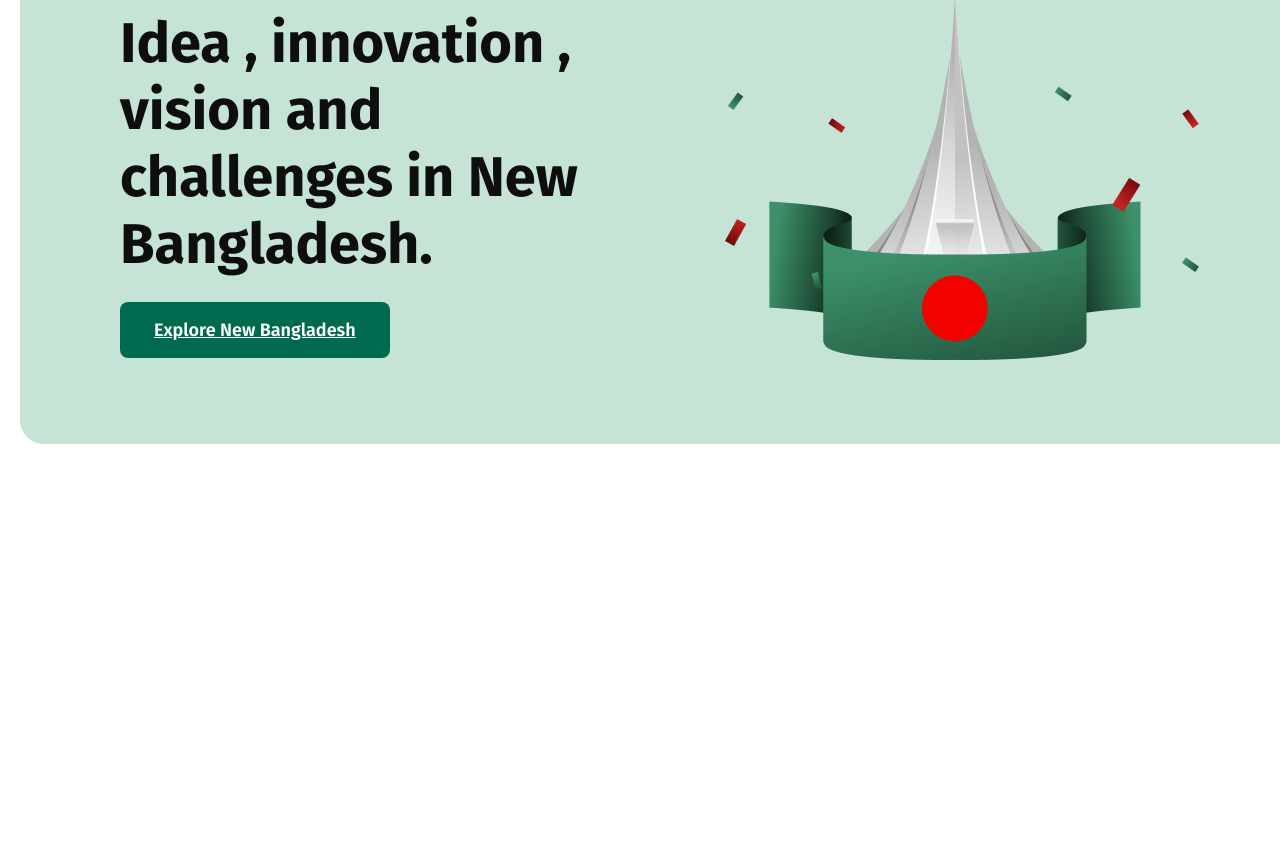
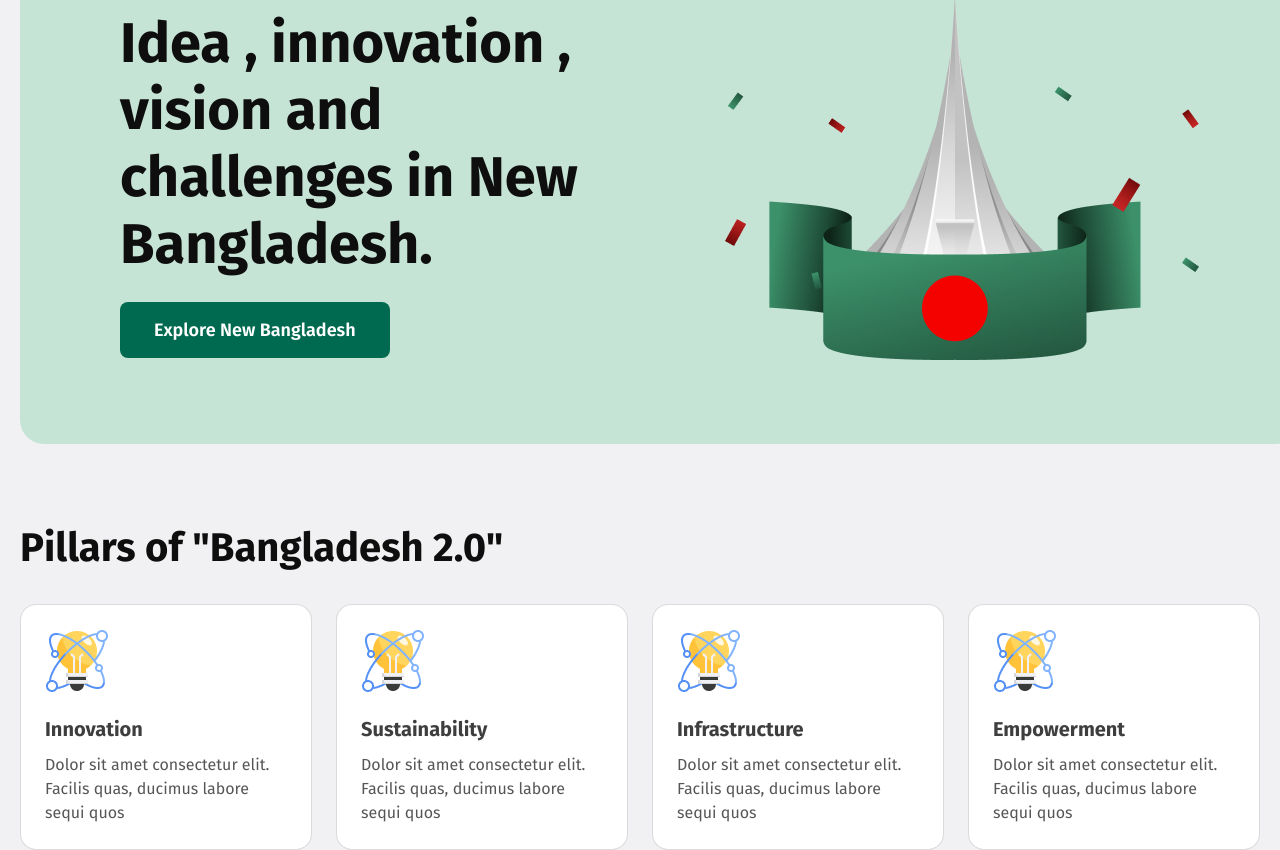
Before and after one commit to MD-Ashik-17/Assignment-1, a plain HTML site: page index.html in a window 1280 px wide. Shown: the part 242-1092 px from the top of the page. Before the commit the page ends 800 px from the top, so only its background shows below. Drawn offline with Linux system fonts and the light colour scheme.

Commit message:
Pillars Section Added

```diff
--- a/index.html
+++ b/index.html
@@ -25,6 +25,45 @@
                 </div>
             </div>
         </header>
+        <main>
+            <section>
+                <div class="pillars-of-bangladesh">
+                    <h2 class="section-heading-text">Pillars of "Bangladesh 2.0"</h2>
+                    <div class="pillars-container">
+                        <div class="pillars-card">
+                               <img src="./assets/card-icon.png" alt="">
+                               <div>
+                                <h3 class="pillars-title">Innovation</h3>
+                               <p class="text-primary">Dolor sit amet consectetur elit. Facilis quas, ducimus labore sequi quos</p>
+                               </div>
+                        </div>
+                        <div class="pillars-card">
+                               <img src="./assets/card-icon.png" alt="">
+                               <div>
+                                <h3 class="pillars-title">Sustainability</h3>
+                               <p class="text-primary">Dolor sit amet consectetur elit. Facilis quas, ducimus labore sequi quos</p>
+                               </div>
+                        </div>
+                        <div class="pillars-card">
+                               <img src="./assets/card-icon.png" alt="">
+                               <div>
+                                <h3 class="pillars-title">Infrastructure</h3>
+                               <p class="text-primary">Dolor sit amet consectetur elit. Facilis quas, ducimus labore sequi quos</p>
+                               </div>
+                        </div>
+                        <div class="pillars-card">
+                               <img src="./assets/card-icon.png" alt="">
+                               <div>
+                                <h3 class="pillars-title">Empowerment</h3>
+                               <p class="text-primary">Dolor sit amet consectetur elit. Facilis quas, ducimus labore sequi quos</p>
+                               </div>
+                        </div>
+
+                    </div>
+
+                </div>
+            </section>
+        </main>
     </div>
 </body>
 </html>
--- a/style.css
+++ b/style.css
@@ -8,6 +8,7 @@
 
 body{
     font-family: "Fira Sans", serif;
+    background: #F1F1F3;
 
 }
 
@@ -27,6 +28,27 @@ font-style: normal;
 font-weight: 600;
 line-height: normal;
 display: inline-block;
+
+}
+.section-heading-text{
+    color: #0E0E0E;
+font-family: "Fira Sans";
+font-size: 40px;
+font-style: normal;
+font-weight: 700;
+line-height: normal;
+}
+.text-primary{
+    color: rgba(14, 14, 14, 0.70);
+font-family: "Fira Sans";
+font-size: 16px;
+font-style: normal;
+font-weight: 400;
+line-height: 24px; /* 150% */
+}
+
+a{
+    text-decoration: none;
 }
 
 nav{
@@ -79,3 +101,40 @@ margin-top: 20px;
     margin-top: 16px;
     margin-bottom: 24px;
 }
+.pillars-of-bangladesh{
+    margin: 80px 0 0 0;
+}
+
+.pillars-container{
+    margin-top: 32px;
+    display: flex;
+    gap: 24px;
+
+}
+.pillars-card{
+    display: flex;
+width: 302px;
+padding: 24px;
+flex-direction: column;
+align-items: flex-start;
+gap: 24px;
+border-radius: 16px;
+border: 1px solid rgba(14, 14, 14, 0.15);
+background: #FFF;
+transition: 0.5s;
+}
+.pillars-card:hover{
+    transform: translateY(-5px);
+    box-shadow: 5px 5px 15px rgba(0, 0, 0, 0.479);
+    cursor: pointer;
+}
+
+.pillars-title{
+    color: rgba(14, 14, 14, 0.80);
+    font-family: "Fira Sans";
+    font-size: 20px;
+    font-style: normal;
+    font-weight: 700;
+    line-height: normal;
+    margin-bottom: 12px;
+}
```
